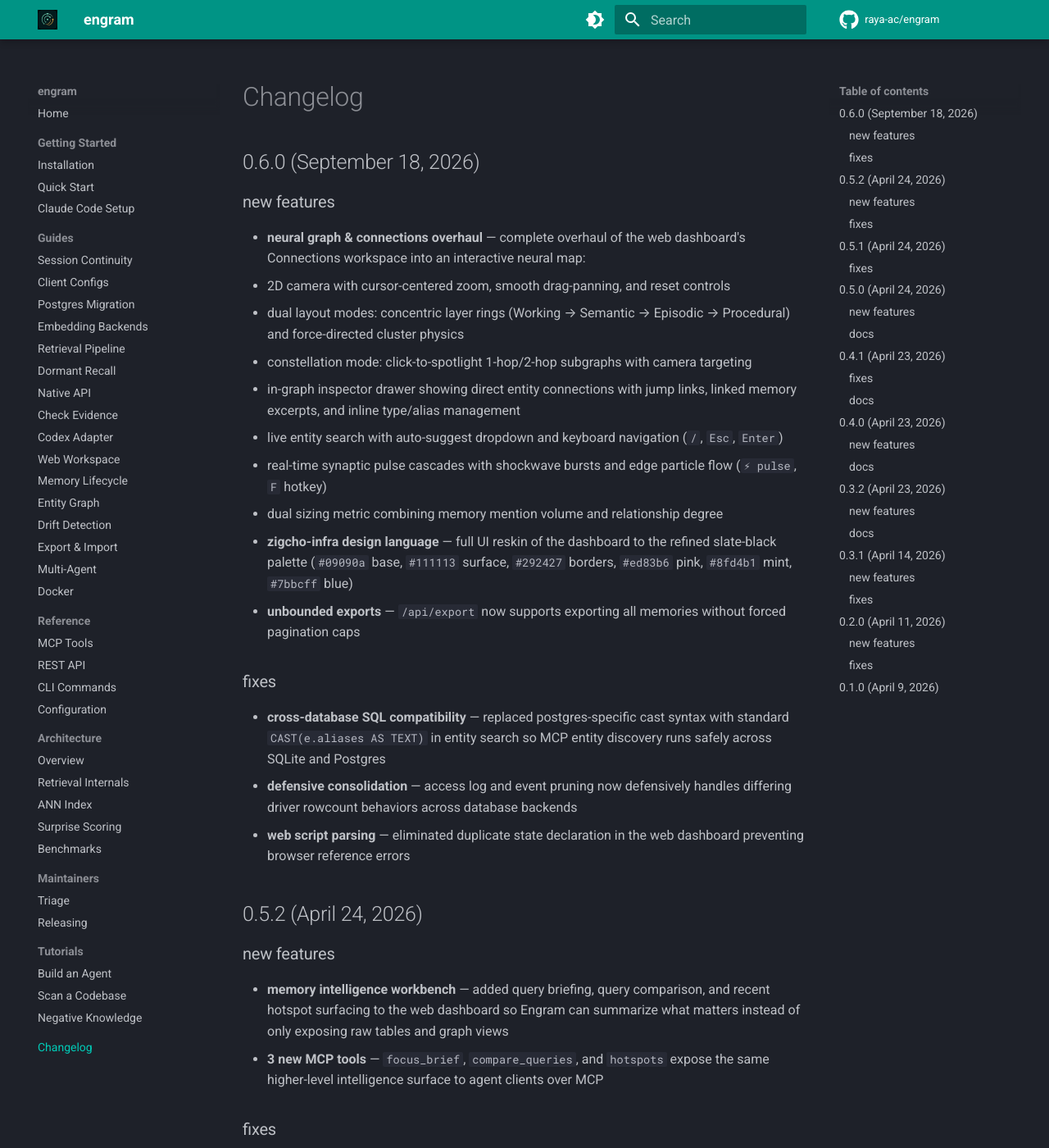
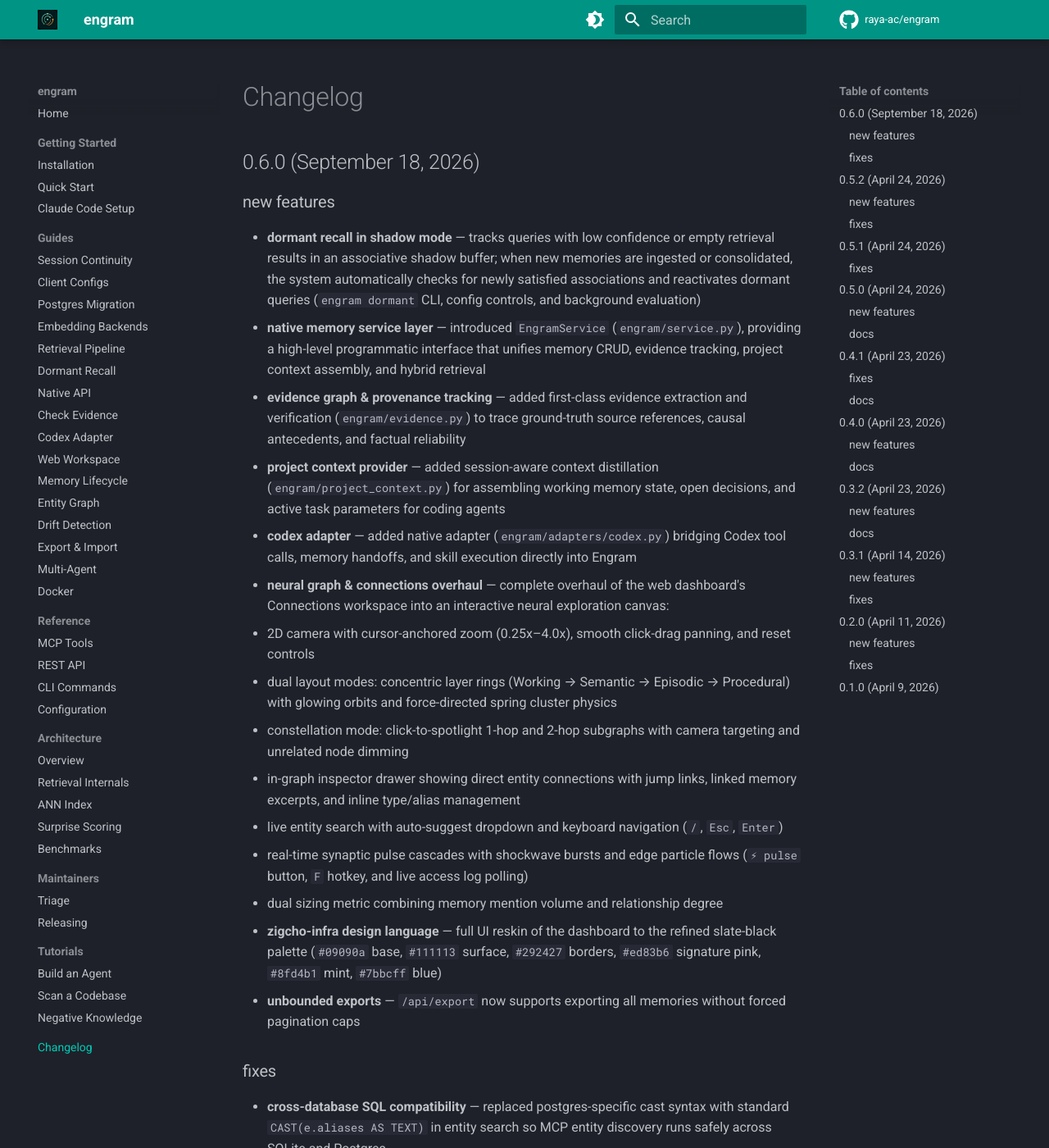
Before and after one commit to raya-ac/engram, an MkDocs documentation site: the page built from docs/changelog.md, in a window 1280 px wide and 1400 px high. Shown: the whole window at 82% size. Built offline with MkDocs 1.6.1 and Material for MkDocs 9.7.7, drawn with Linux system fonts in a browser that asks for light colours; comment, search, counter and statistics services are not loaded; some of the changed text lies outside the part shown.

Commit message:
docs: expand 0.6.0 changelog with full dormant recall, service layer, and adapter notes

```diff
--- a/docs/changelog.md
+++ b/docs/changelog.md
@@ -3,21 +3,27 @@
 ## 0.6.0 (September 18, 2026)
 
 ### new features
-- **neural graph & connections overhaul** — complete overhaul of the web dashboard's Connections workspace into an interactive neural map:
-  - 2D camera with cursor-centered zoom, smooth drag-panning, and reset controls
-  - dual layout modes: concentric layer rings (Working → Semantic → Episodic → Procedural) and force-directed cluster physics
-  - constellation mode: click-to-spotlight 1-hop/2-hop subgraphs with camera targeting
+- **dormant recall in shadow mode** — tracks queries with low confidence or empty retrieval results in an associative shadow buffer; when new memories are ingested or consolidated, the system automatically checks for newly satisfied associations and reactivates dormant queries (`engram dormant` CLI, config controls, and background evaluation)
+- **native memory service layer** — introduced `EngramService` (`engram/service.py`), providing a high-level programmatic interface that unifies memory CRUD, evidence tracking, project context assembly, and hybrid retrieval
+- **evidence graph & provenance tracking** — added first-class evidence extraction and verification (`engram/evidence.py`) to trace ground-truth source references, causal antecedents, and factual reliability
+- **project context provider** — added session-aware context distillation (`engram/project_context.py`) for assembling working memory state, open decisions, and active task parameters for coding agents
+- **codex adapter** — added native adapter (`engram/adapters/codex.py`) bridging Codex tool calls, memory handoffs, and skill execution directly into Engram
+- **neural graph & connections overhaul** — complete overhaul of the web dashboard's Connections workspace into an interactive neural exploration canvas:
+  - 2D camera with cursor-anchored zoom (0.25x–4.0x), smooth click-drag panning, and reset controls
+  - dual layout modes: concentric layer rings (Working → Semantic → Episodic → Procedural) with glowing orbits and force-directed spring cluster physics
+  - constellation mode: click-to-spotlight 1-hop and 2-hop subgraphs with camera targeting and unrelated node dimming
   - in-graph inspector drawer showing direct entity connections with jump links, linked memory excerpts, and inline type/alias management
   - live entity search with auto-suggest dropdown and keyboard navigation (`/`, `Esc`, `Enter`)
-  - real-time synaptic pulse cascades with shockwave bursts and edge particle flow (`⚡ pulse`, `F` hotkey)
+  - real-time synaptic pulse cascades with shockwave bursts and edge particle flows (`⚡ pulse` button, `F` hotkey, and live access log polling)
   - dual sizing metric combining memory mention volume and relationship degree
-- **zigcho-infra design language** — full UI reskin of the dashboard to the refined slate-black palette (`#09090a` base, `#111113` surface, `#292427` borders, `#ed83b6` pink, `#8fd4b1` mint, `#7bbcff` blue)
+- **zigcho-infra design language** — full UI reskin of the dashboard to the refined slate-black palette (`#09090a` base, `#111113` surface, `#292427` borders, `#ed83b6` signature pink, `#8fd4b1` mint, `#7bbcff` blue)
 - **unbounded exports** — `/api/export` now supports exporting all memories without forced pagination caps
 
 ### fixes
 - **cross-database SQL compatibility** — replaced postgres-specific cast syntax with standard `CAST(e.aliases AS TEXT)` in entity search so MCP entity discovery runs safely across SQLite and Postgres
 - **defensive consolidation** — access log and event pruning now defensively handles differing driver rowcount behaviors across database backends
 - **web script parsing** — eliminated duplicate state declaration in the web dashboard preventing browser reference errors
+- **standard package metadata** — pinned build-system hatchling to ensure strict compliance with packaging metadata standards across build environments
 
 ## 0.5.2 (April 24, 2026)
 
```
